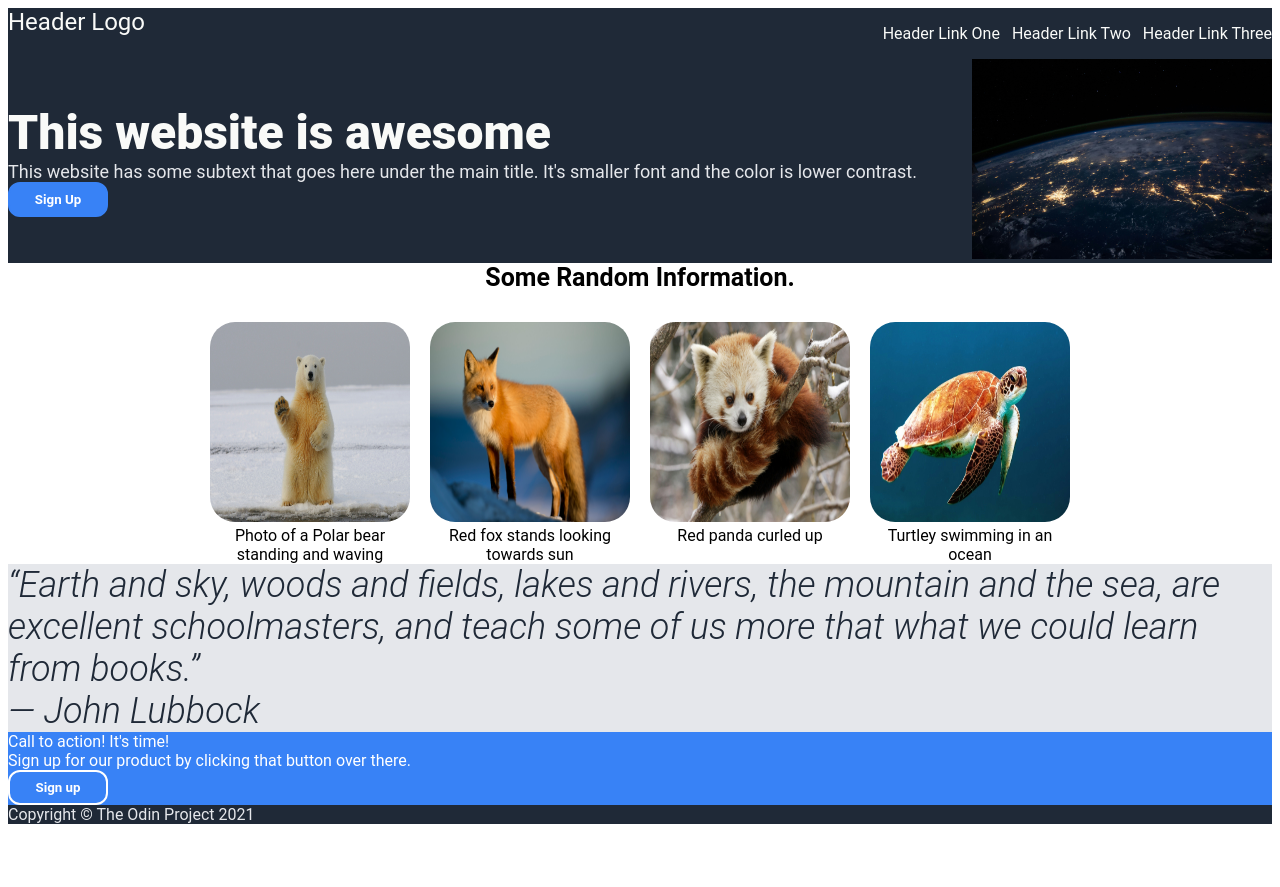
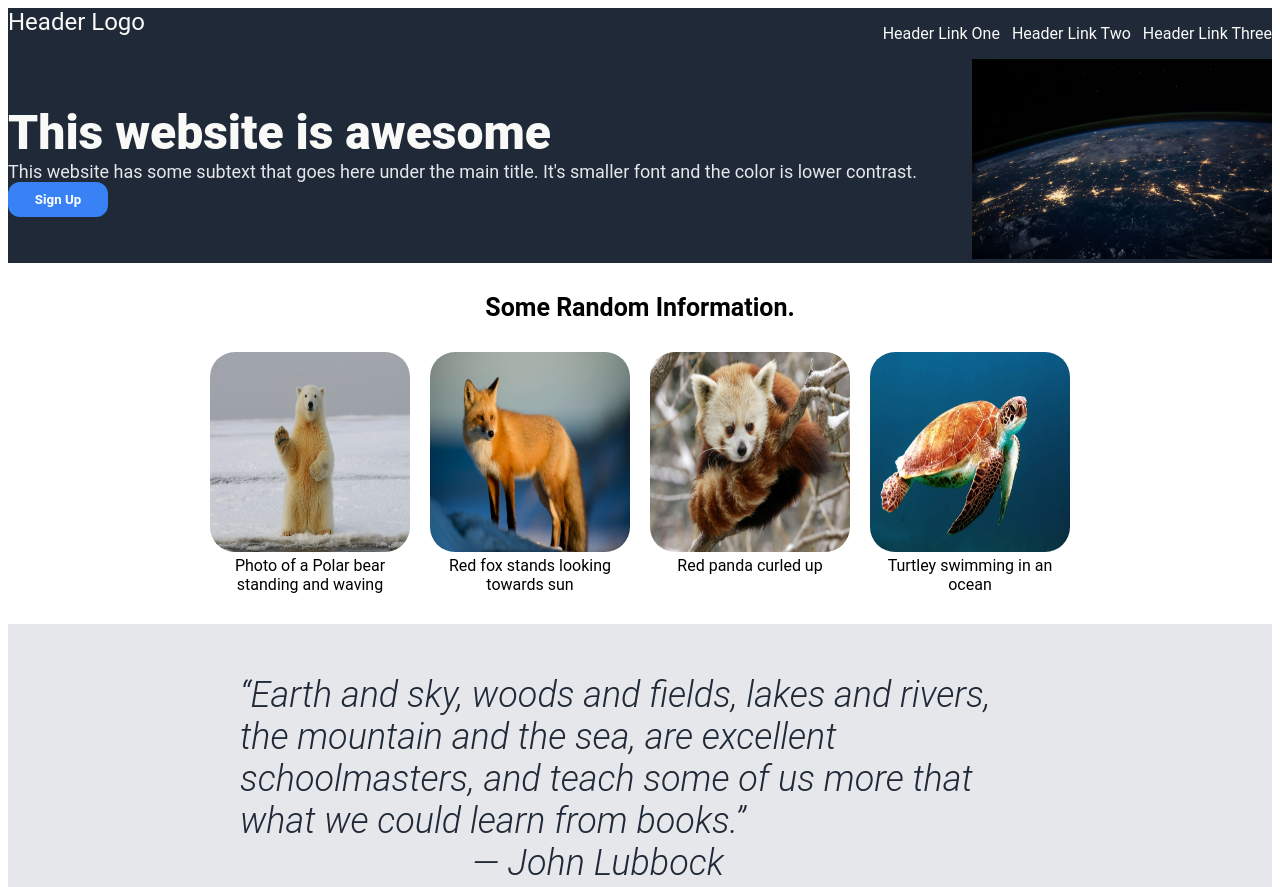
Before and after one commit to YashodhanM/odin-landing-project, a plain HTML site: page index.html in a window 1280 px wide. Shown: the top 887 px of the page. Before the commit the page ends 832 px from the top, so only its background shows below. Drawn offline with Linux system fonts and the light colour scheme.

Commit message:
Edit: Arranged the quote section using flexbox

```diff
--- a/style.css
+++ b/style.css
@@ -115,6 +115,8 @@ body{
     display: flex;
     flex-direction: column;
     align-items: center;
+    margin-top: 30px;
+    margin-bottom: 30px;
 }
 
 .info-heading{
@@ -130,3 +132,22 @@ body{
     text-align: center;
     width: 200px;
 }
+
+.quote{
+    display: flex;
+    flex-direction: column;
+    justify-content: center;
+    align-items: center;
+    padding-top: 50px;
+    padding-bottom: 50px;
+}
+
+.inspiring-quote{
+    align-self: center;
+    width: 800px;
+}
+
+.author{
+    width: 800px;
+    align-self: flex-end;
+}
```
